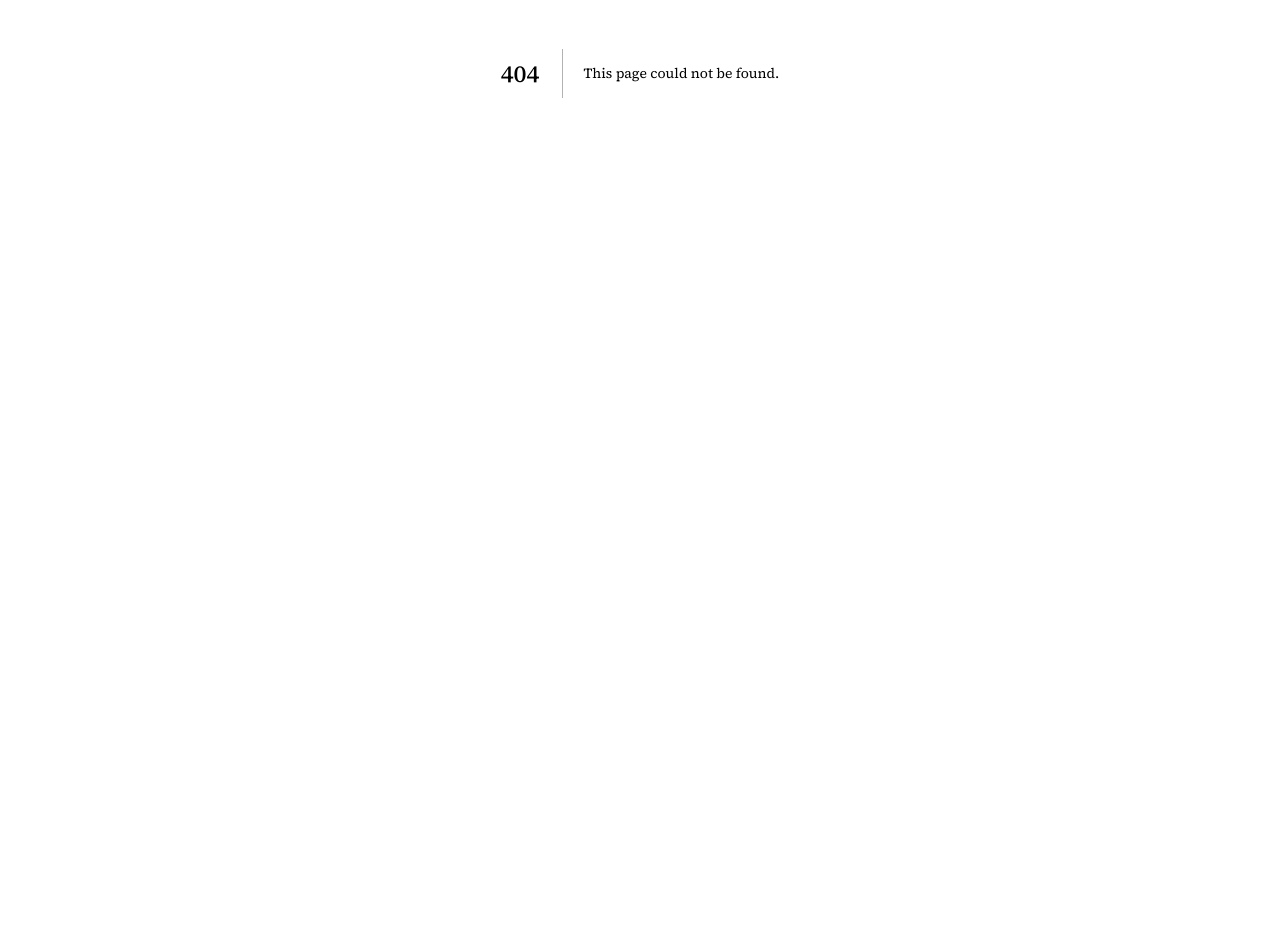
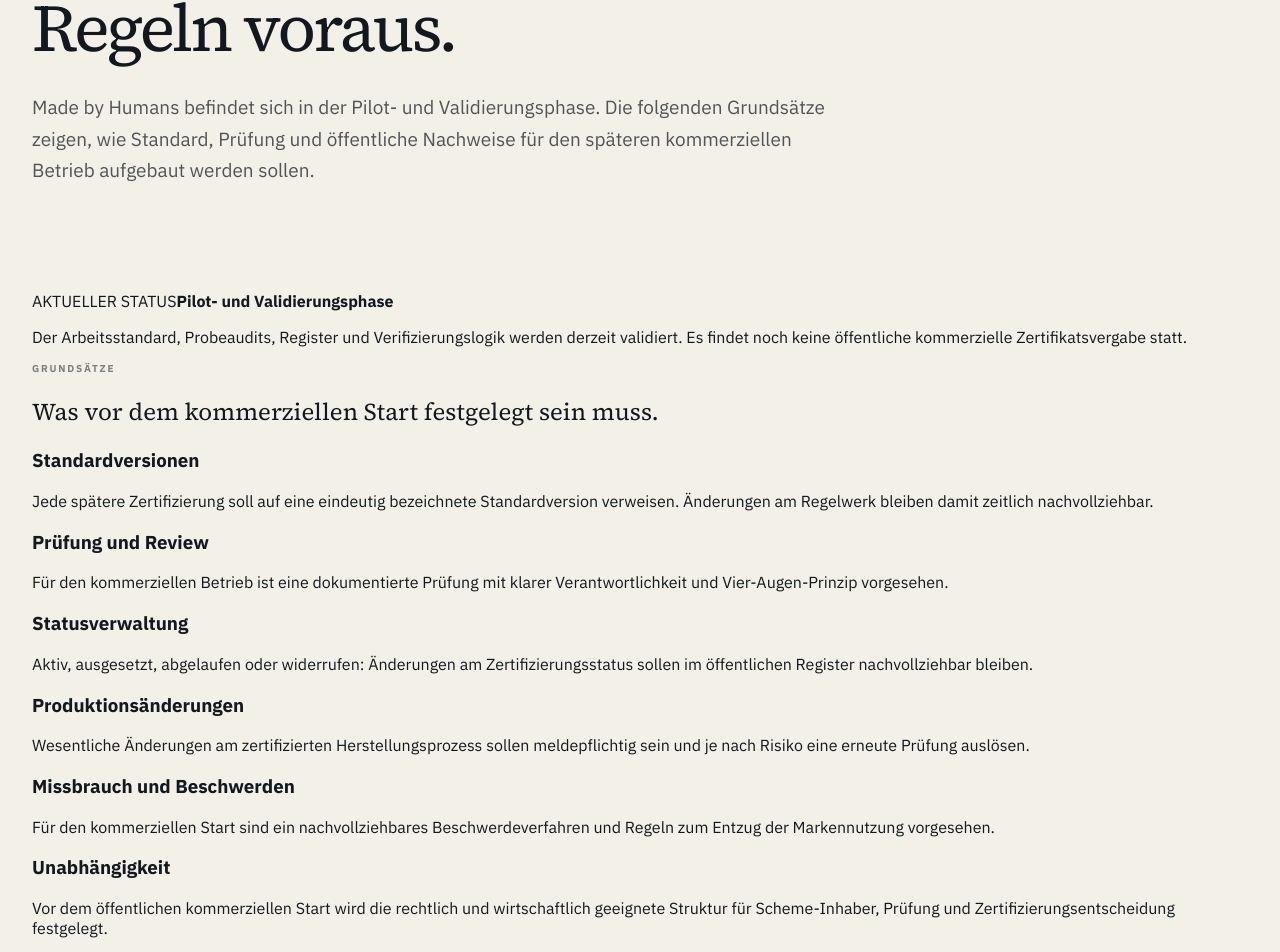
Before and after one commit to dennis-glaser-coder/human-certification-web, a Next.js app: page /transparenz in a window 1280 px wide. Before the commit this address had no page. Shown: the part 327-1279 px from the top of the page. Before the commit the page ends 800 px from the top, so only its background shows below. Built offline with nearby package versions, Linux system fonts and the light colour scheme.

Commit message:
Add transparency and governance page

```diff
--- /dev/null
+++ b/src/app/transparenz/page.js
@@ -0,0 +1,72 @@
+import SiteHeader from '../../components/SiteHeader';
+import SiteFooter from '../../components/SiteFooter';
+
+const principles = [
+  ['Standardversionen', 'Jede spätere Zertifizierung soll auf eine eindeutig bezeichnete Standardversion verweisen. Änderungen am Regelwerk bleiben damit zeitlich nachvollziehbar.'],
+  ['Prüfung und Review', 'Für den kommerziellen Betrieb ist eine dokumentierte Prüfung mit klarer Verantwortlichkeit und Vier-Augen-Prinzip vorgesehen.'],
+  ['Statusverwaltung', 'Aktiv, ausgesetzt, abgelaufen oder widerrufen: Änderungen am Zertifizierungsstatus sollen im öffentlichen Register nachvollziehbar bleiben.'],
+  ['Produktionsänderungen', 'Wesentliche Änderungen am zertifizierten Herstellungsprozess sollen meldepflichtig sein und je nach Risiko eine erneute Prüfung auslösen.'],
+  ['Missbrauch und Beschwerden', 'Für den kommerziellen Start sind ein nachvollziehbares Beschwerdeverfahren und Regeln zum Entzug der Markennutzung vorgesehen.'],
+  ['Unabhängigkeit', 'Vor dem öffentlichen kommerziellen Start wird die rechtlich und wirtschaftlich geeignete Struktur für Scheme-Inhaber, Prüfung und Zertifizierungsentscheidung festgelegt.'],
+];
+
+export default function TransparencyPage() {
+  return (
+    <main>
+      <SiteHeader />
+
+      <section className="pageHero shell">
+        <div className="eyebrow">TRANSPARENZ & GOVERNANCE</div>
+        <h1>Vertrauen setzt nachvollziehbare Regeln voraus.</h1>
+        <p className="lead">
+          Made by Humans befindet sich in der Pilot- und Validierungsphase. Die folgenden Grundsätze zeigen,
+          wie Standard, Prüfung und öffentliche Nachweise für den späteren kommerziellen Betrieb aufgebaut werden sollen.
+        </p>
+      </section>
+
+      <section className="statusPanel shell">
+        <div>
+          <span>AKTUELLER STATUS</span>
+          <strong>Pilot- und Validierungsphase</strong>
+        </div>
+        <p>
+          Der Arbeitsstandard, Probeaudits, Register und Verifizierungslogik werden derzeit validiert.
+          Es findet noch keine öffentliche kommerzielle Zertifikatsvergabe statt.
+        </p>
+      </section>
+
+      <section className="shell transparencySection">
+        <div className="sectionIntro compact">
+          <div className="sectionNo">GRUNDSÄTZE</div>
+          <h2>Was vor dem kommerziellen Start festgelegt sein muss.</h2>
+        </div>
+
+        <div className="transparencyGrid">
+          {principles.map(([title, copy]) => (
+            <article key={title}>
+              <h3>{title}</h3>
+              <p>{copy}</p>
+            </article>
+          ))}
+        </div>
+      </section>
+
+      <section className="schemeSection">
+        <div className="shell schemeGrid">
+          <div>
+            <div className="sectionNo light">LANGFRISTIGES MODELL</div>
+            <h2>Standard und Marke sollen unabhängig von einzelnen Auditstunden skalierbar werden.</h2>
+          </div>
+          <div>
+            <p>
+              Langfristig ist ein Scheme-/Standard-Owner-Modell vorgesehen: Marke, Standard, Register und
+              Zulassungssystem liegen beim Scheme-Inhaber; Prüfungen können durch qualifizierte und zugelassene Dritte erfolgen.
+            </p>
+          </div>
+        </div>
+      </section>
+
+      <SiteFooter />
+    </main>
+  );
+}
```
